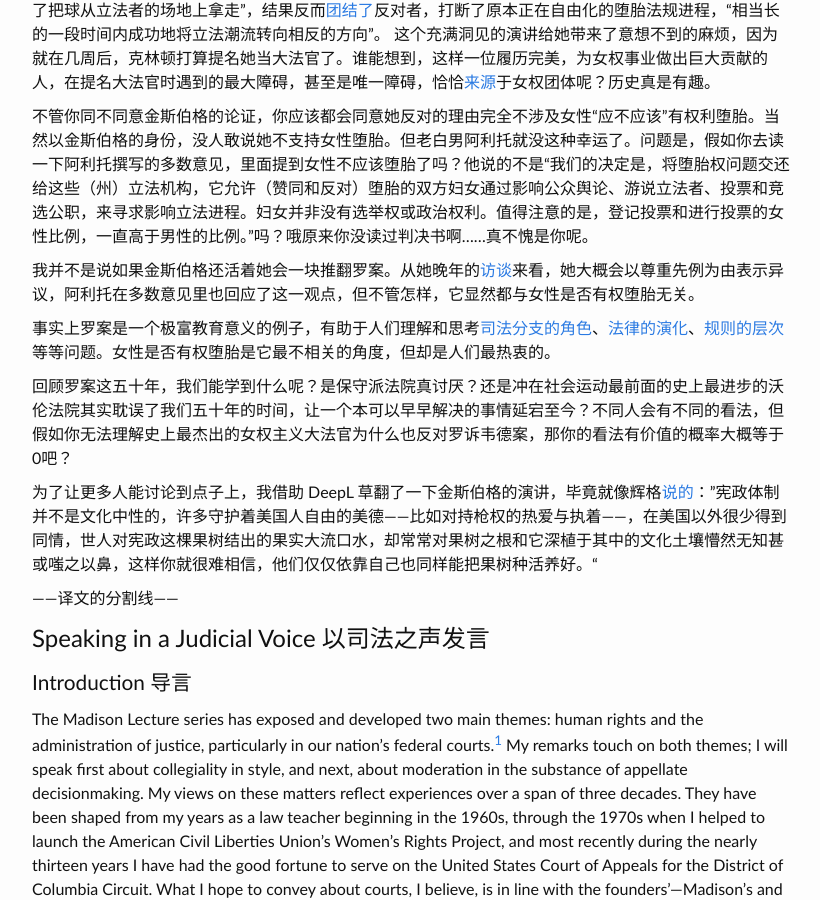
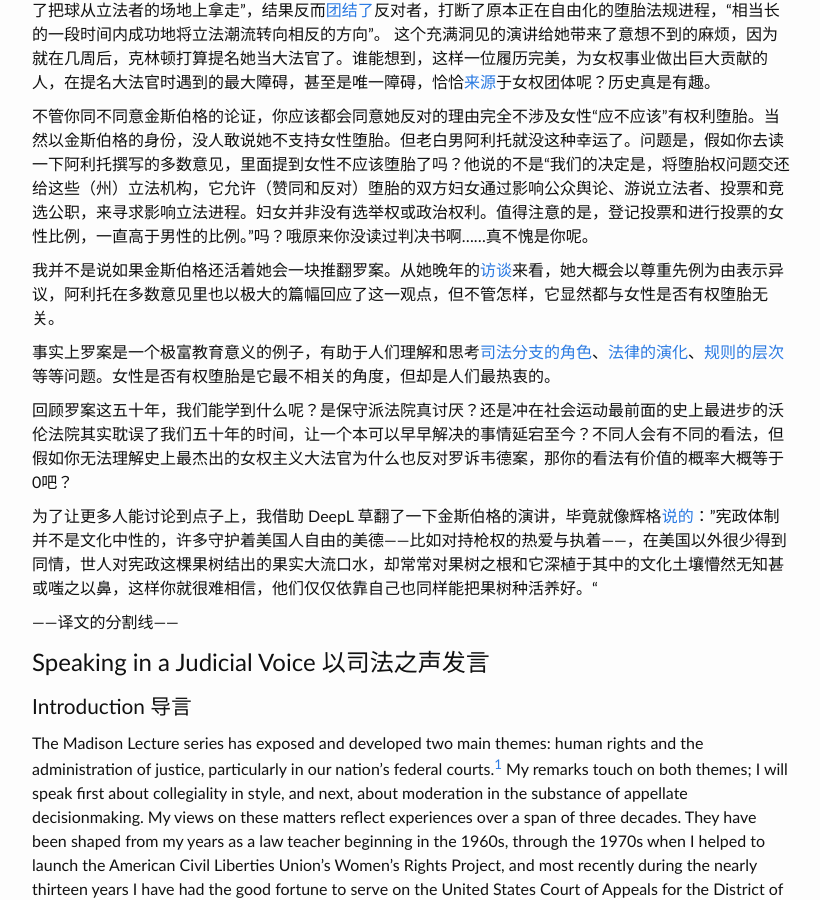
Before and after one commit to tcya/tcya.github.io, a Jekyll site: the page built from _posts/2022-6-24-roe_v_wade.md, in a window 1280 px wide and 900 px high, scrolled down 362 px. Shown: the whole window, without its empty margins (228-1048 px from the left). Built offline with Jekyll 4.4.1, drawn with Linux system fonts in a browser that asks for light colours; comment, search, counter and statistics services are not loaded.

Commit message:
Minor change

```diff
--- a/_posts/2022-6-24-roe_v_wade.md
+++ b/_posts/2022-6-24-roe_v_wade.md
@@ -10,7 +10,7 @@
 
 不管你同不同意金斯伯格的论证，你应该都会同意她反对的理由完全不涉及女性“应不应该”有权利堕胎。当然以金斯伯格的身份，没人敢说她不支持女性堕胎。但老白男阿利托就没这种幸运了。问题是，假如你去读一下阿利托撰写的多数意见，里面提到女性不应该堕胎了吗？他说的不是“我们的决定是，将堕胎权问题交还给这些（州）立法机构，它允许（赞同和反对）堕胎的双方妇女通过影响公众舆论、游说立法者、投票和竞选公职，来寻求影响立法进程。妇女并非没有选举权或政治权利。值得注意的是，登记投票和进行投票的女性比例，一直高于男性的比例。”吗？哦原来你没读过判决书啊……真不愧是你呢。
 
-我并不是说如果金斯伯格还活着她会一块推翻罗案。从她晚年的[访谈](https://www.law.uchicago.edu/recordings/justice-ruth-bader-ginsburg-and-geoffrey-stone-roe-40)来看，她大概会以尊重先例为由表示异议，阿利托在多数意见里也回应了这一观点，但不管怎样，它显然都与女性是否有权堕胎无关。
+我并不是说如果金斯伯格还活着她会一块推翻罗案。从她晚年的[访谈](https://www.law.uchicago.edu/recordings/justice-ruth-bader-ginsburg-and-geoffrey-stone-roe-40)来看，她大概会以尊重先例为由表示异议，阿利托在多数意见里也以极大的篇幅回应了这一观点，但不管怎样，它显然都与女性是否有权堕胎无关。
 
 事实上罗案是一个极富教育意义的例子，有助于人们理解和思考[司法分支的角色](https://headsalon.org/archives/4630.html)、[法律的演化](https://headsalon.org/archives/2121.html)、[规则的层次](https://headsalon.org/archives/8230.html)等等问题。女性是否有权堕胎是它最不相关的角度，但却是人们最热衷的。
 
```
